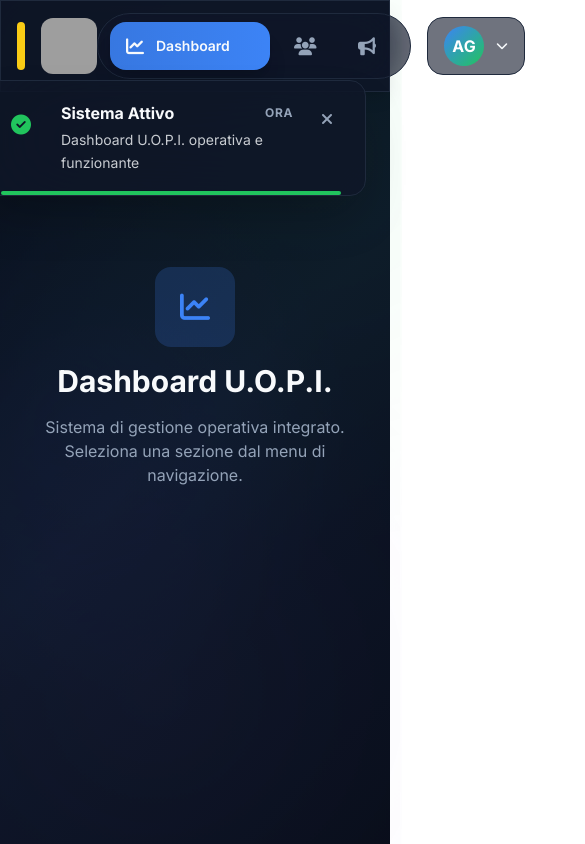
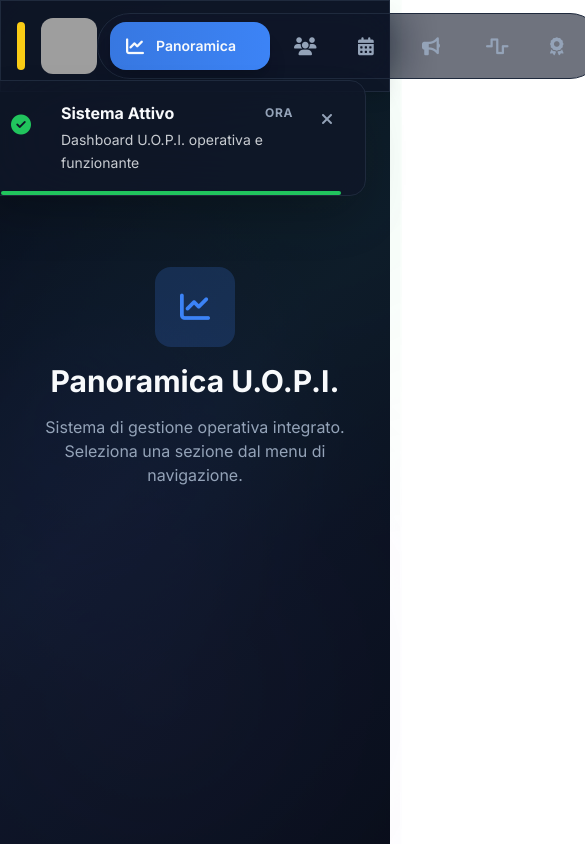
Before and after one commit to ryze-glitch/swift-build-master, a React (Vite) app: page / in a window 390 px wide. Shown: the top 844 px of the page, 585 px wide, since content can reach past the window. Built offline with nearby package versions, Linux system fonts and the light colour scheme; grey boxes are pictures that could not be loaded; the HTML template or start-up script is replaced by a standard one.

Commit message:
Update Navbar to include all sections
- Extend Header.tsx nav items to reflect original sections: Panoramica, Gerarchia, Turni, Comunicati, Status, Crediti, etc., and ensure they render in the top navigation with icons and responsive behavior.

```diff
--- a/src/components/dashboard/Header.tsx
+++ b/src/components/dashboard/Header.tsx
@@ -1,6 +1,6 @@
 import { useState } from "react";
 
-type Page = "dashboard" | "personnel" | "announcements";
+type Page = "dashboard" | "personnel" | "shifts" | "announcements" | "status" | "credits";
 
 interface HeaderProps {
   currentPage: Page;
@@ -11,9 +11,12 @@ export const Header = ({ currentPage, onPageChange }: HeaderProps) => {
   const [isUserMenuOpen, setIsUserMenuOpen] = useState(false);
 
   const navItems = [
-    { id: "dashboard" as Page, icon: "fa-chart-line", label: "Dashboard" },
-    { id: "personnel" as Page, icon: "fa-users", label: "Personale" },
-    { id: "announcements" as Page, icon: "fa-bullhorn", label: "Comunicazioni" },
+    { id: "dashboard" as Page, icon: "fa-chart-line", label: "Panoramica" },
+    { id: "personnel" as Page, icon: "fa-users", label: "Gerarchia" },
+    { id: "shifts" as Page, icon: "fa-calendar-alt", label: "Turni" },
+    { id: "announcements" as Page, icon: "fa-bullhorn", label: "Comunicati" },
+    { id: "status" as Page, icon: "fa-wave-square", label: "Status" },
+    { id: "credits" as Page, icon: "fa-award", label: "Crediti" },
   ];
 
   return (
--- a/src/pages/Dashboard.tsx
+++ b/src/pages/Dashboard.tsx
@@ -4,7 +4,7 @@ import { Personnel } from "@/components/dashboard/Personnel";
 import { Announcements } from "@/components/dashboard/Announcements";
 import { NotificationSystem } from "@/components/dashboard/NotificationSystem";
 
-type Page = "dashboard" | "personnel" | "announcements";
+type Page = "dashboard" | "personnel" | "shifts" | "announcements" | "status" | "credits";
 
 const Dashboard = () => {
   const [currentPage, setCurrentPage] = useState<Page>("dashboard");
@@ -13,8 +13,50 @@ const Dashboard = () => {
     switch (currentPage) {
       case "personnel":
         return <Personnel />;
+      case "shifts":
+        return (
+          <div className="flex min-h-[60vh] items-center justify-center">
+            <div className="text-center space-y-4">
+              <div className="w-20 h-20 mx-auto bg-primary/20 rounded-2xl flex items-center justify-center">
+                <i className="fas fa-calendar-alt text-3xl text-primary"></i>
+              </div>
+              <h2 className="text-3xl font-bold">Turni</h2>
+              <p className="text-muted-foreground max-w-md">
+                Gestione turni e pianificazione operativa.
+              </p>
+            </div>
+          </div>
+        );
       case "announcements":
         return <Announcements />;
+      case "status":
+        return (
+          <div className="flex min-h-[60vh] items-center justify-center">
+            <div className="text-center space-y-4">
+              <div className="w-20 h-20 mx-auto bg-primary/20 rounded-2xl flex items-center justify-center">
+                <i className="fas fa-wave-square text-3xl text-primary"></i>
+              </div>
+              <h2 className="text-3xl font-bold">Status</h2>
+              <p className="text-muted-foreground max-w-md">
+                Monitoraggio stato operativo in tempo reale.
+              </p>
+            </div>
+          </div>
+        );
+      case "credits":
+        return (
+          <div className="flex min-h-[60vh] items-center justify-center">
+            <div className="text-center space-y-4">
+              <div className="w-20 h-20 mx-auto bg-primary/20 rounded-2xl flex items-center justify-center">
+                <i className="fas fa-award text-3xl text-primary"></i>
+              </div>
+              <h2 className="text-3xl font-bold">Crediti</h2>
+              <p className="text-muted-foreground max-w-md">
+                Informazioni sul sistema e sviluppatori.
+              </p>
+            </div>
+          </div>
+        );
       default:
         return (
           <div className="flex min-h-[60vh] items-center justify-center">
@@ -22,7 +64,7 @@ const Dashboard = () => {
               <div className="w-20 h-20 mx-auto bg-primary/20 rounded-2xl flex items-center justify-center">
                 <i className="fas fa-chart-line text-3xl text-primary"></i>
               </div>
-              <h2 className="text-3xl font-bold">Dashboard U.O.P.I.</h2>
+              <h2 className="text-3xl font-bold">Panoramica U.O.P.I.</h2>
               <p className="text-muted-foreground max-w-md">
                 Sistema di gestione operativa integrato. Seleziona una sezione dal menu di navigazione.
               </p>
```
